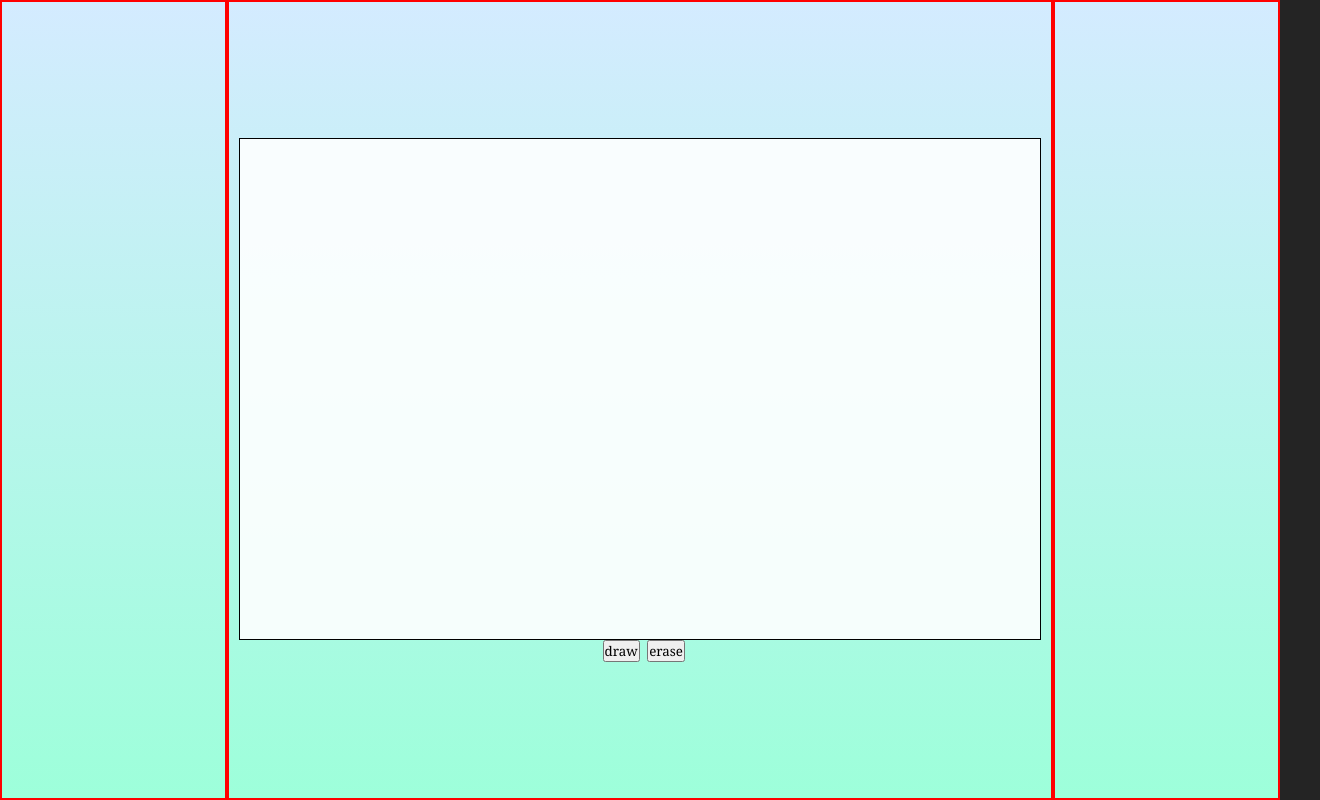
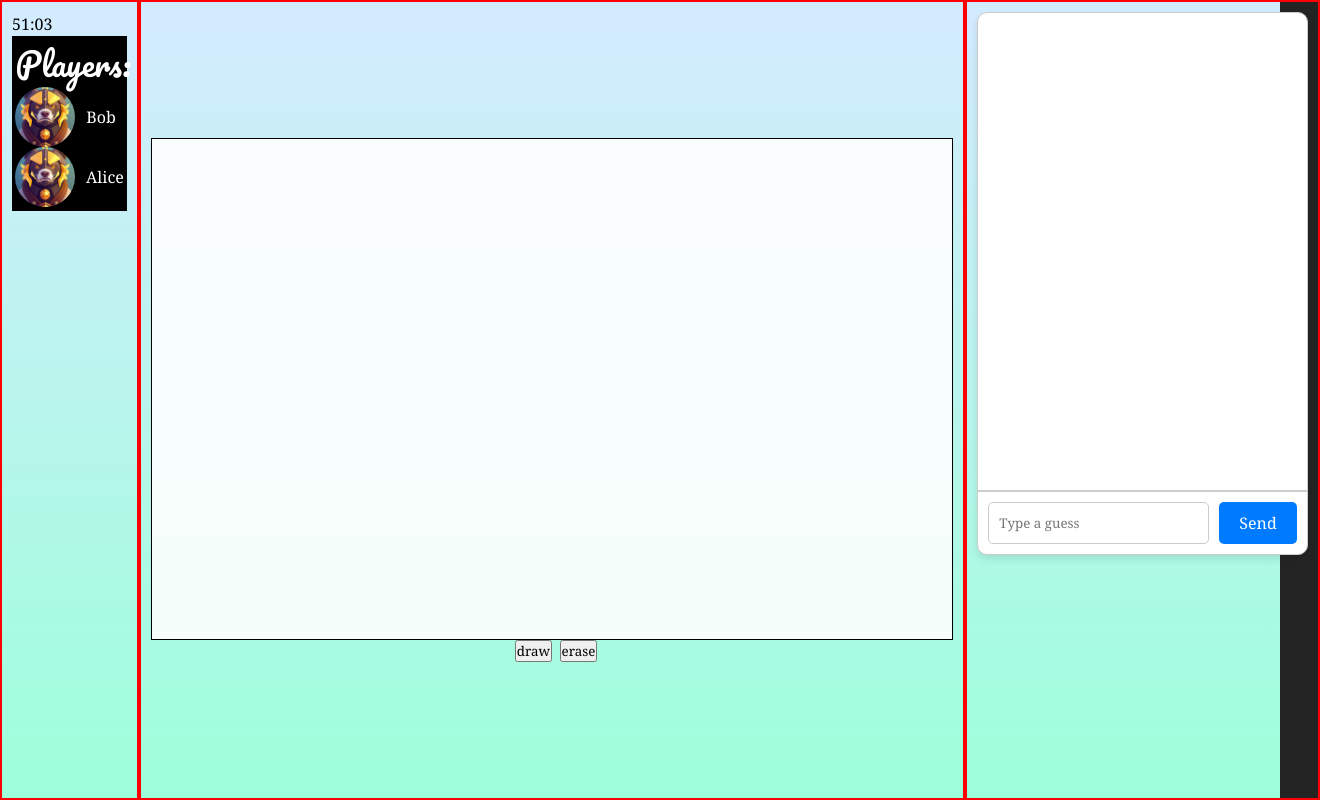
Before and after one commit to rachel-meadows/proverb-painter, a React (Vite) app in the folder proverb-painter.client/: page /game in a window 1280 px wide. Shown: the whole page, 1320 px wide, since content can reach past the window. Built offline with nearby package versions, Linux system fonts and the light colour scheme.

Commit message:
Add text box and submit button for users to add guesses

```diff
--- a/proverb-painter.client/src/Game.css
+++ b/proverb-painter.client/src/Game.css
@@ -25,3 +25,91 @@ canvas {
     border: 1px solid #000000;
     background-color: rgba(255, 255, 255, 0.895);
 }
+
+.playersList {
+    border: black 3px;
+    background-color: black;
+    padding: 3%;
+    display: flex;
+    flex-direction: column;
+    gap: 5%;
+    color: white;
+    height: auto;
+    width: 100%;
+}
+
+.guessContainer {
+    max-width: 600px;
+    height: 70%;
+    border: 1px solid #ccc;
+    border-radius: 10px;
+    display: flex;
+    flex-direction: column;
+    background-color: #fff;
+    box-shadow: 0 4px 8px rgba(0, 0, 0, 0.1);
+}
+
+.guessBox {
+    flex: 1;
+    overflow-y: auto;
+    padding: 20px;
+    border-bottom: 1px solid #ccc;
+}
+
+.guessInput {
+    display: flex;
+    padding: 10px;
+    border-top: 1px solid #ccc;
+}
+
+.guessInput input {
+    flex: 1;
+    padding: 10px;
+    border: 1px solid #ccc;
+    border-radius: 5px;
+    margin-right: 10px;
+}
+
+.guessInput button {
+    padding: 10px 20px;
+    border: none;
+    background-color: #007bff;
+    color: #fff;
+    border-radius: 5px;
+    cursor: pointer;
+    font-size: 16px;
+}
+
+.guessInput button:hover {
+    background-color: #0056b3;
+}
+
+.guess {
+    display: flex;
+    justify-content: space-between;
+    align-items: center;
+    padding: 10px;
+    border-bottom: 1px solid #eee;
+}
+
+.guess p {
+    margin: 0;
+    font-size: 16px;
+    word-wrap: break-word;
+    overflow-wrap: break-word;
+}
+
+.likeButton {
+    background: none;
+    border: none;
+    cursor: pointer;
+    font-size: 20px;
+}
+
+.likeButton:focus {
+    outline: none;
+}
+
+.liked {
+    color: red;
+}
--- a/proverb-painter.client/src/Game.jsx
+++ b/proverb-painter.client/src/Game.jsx
@@ -68,9 +68,39 @@ function Game() {
     };
   }, [context, isMouseDown, lastMousePosition, toolType]);
 
+  const [guesses, setGuesses] = useState([]);
+  const [newGuess, setNewGuess] = useState('');
+
+  const handleSendGuess = () => {
+    if (newGuess.trim() !== '') {
+      setGuesses([...guesses, { text: newGuess, liked: false }]);
+      setNewGuess('');
+    }
+  };
+
+  const handleLikeGuess = (index) => {
+    const updatedGuesses = guesses.map((guess, i) =>
+      i === index ? { ...guess, liked: !guess.liked } : guess
+    );
+    setGuesses(updatedGuesses);
+  };
+
   return (
     <div className="pageContainer">
-      <div className="column leftThird"></div>
+      <div className="column leftThird">
+        <div className="timer">51:03</div>
+        <div className="playersList">
+          <h1 className="centreText">Players:</h1>
+          <div className="horizontalFlex">
+            <div className="avatar smallAvatar"></div>
+            <p className="displayData">Bob</p>
+          </div>
+          <div className="horizontalFlex">
+            <div className="avatar smallAvatar"></div>
+            <p className="displayData">Alice</p>
+          </div>
+        </div>
+      </div>
       <div className="column centreThird">
         <div className="canvasPlacement">
           <canvas id="canvas" ref={canvasRef} width="800" height="500"></canvas>
@@ -88,7 +118,32 @@ function Game() {
           </div>
         </div>
       </div>
-      <div className="column rightThird"></div>
+      <div className="column rightThird">
+        <div className="guessContainer">
+          <div className="guessBox">
+            {guesses.map((guess, index) => (
+              <div key={index} className="guess">
+                <p>{guess.text}</p>
+                <button
+                  className={`likeButton ${guess.liked ? 'liked' : ''}`}
+                  onClick={() => handleLikeGuess(index)}
+                >
+                  {guess.liked ? '❤️' : '♡'}
+                </button>
+              </div>
+            ))}
+          </div>
+          <div className="guessInput">
+            <input
+              type="text"
+              value={newGuess}
+              onChange={(e) => setNewGuess(e.target.value)}
+              placeholder="Type a guess"
+            />
+            <button onClick={handleSendGuess}>Send</button>
+          </div>
+        </div>
+      </div>
     </div>
   );
 }
```
